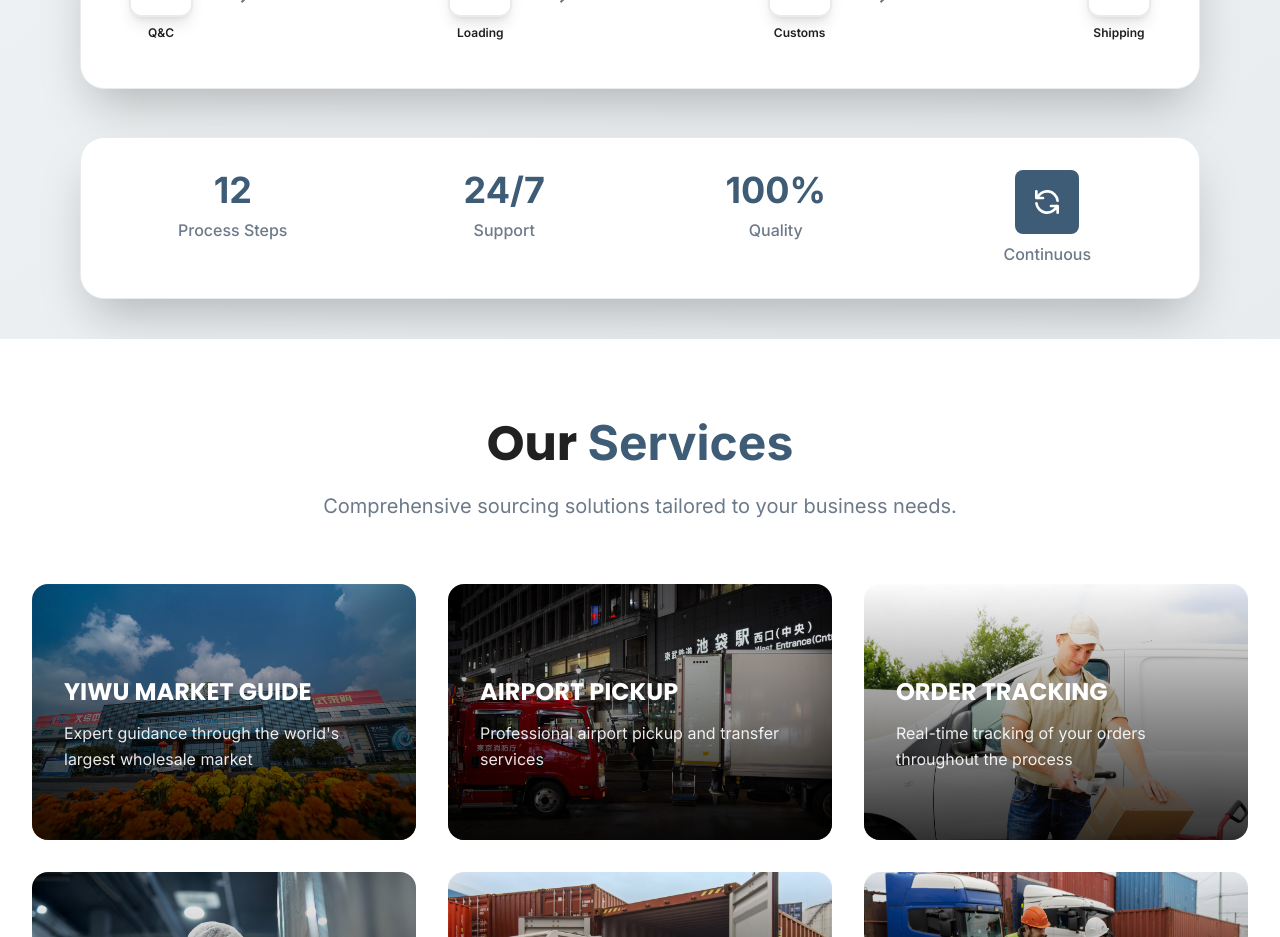
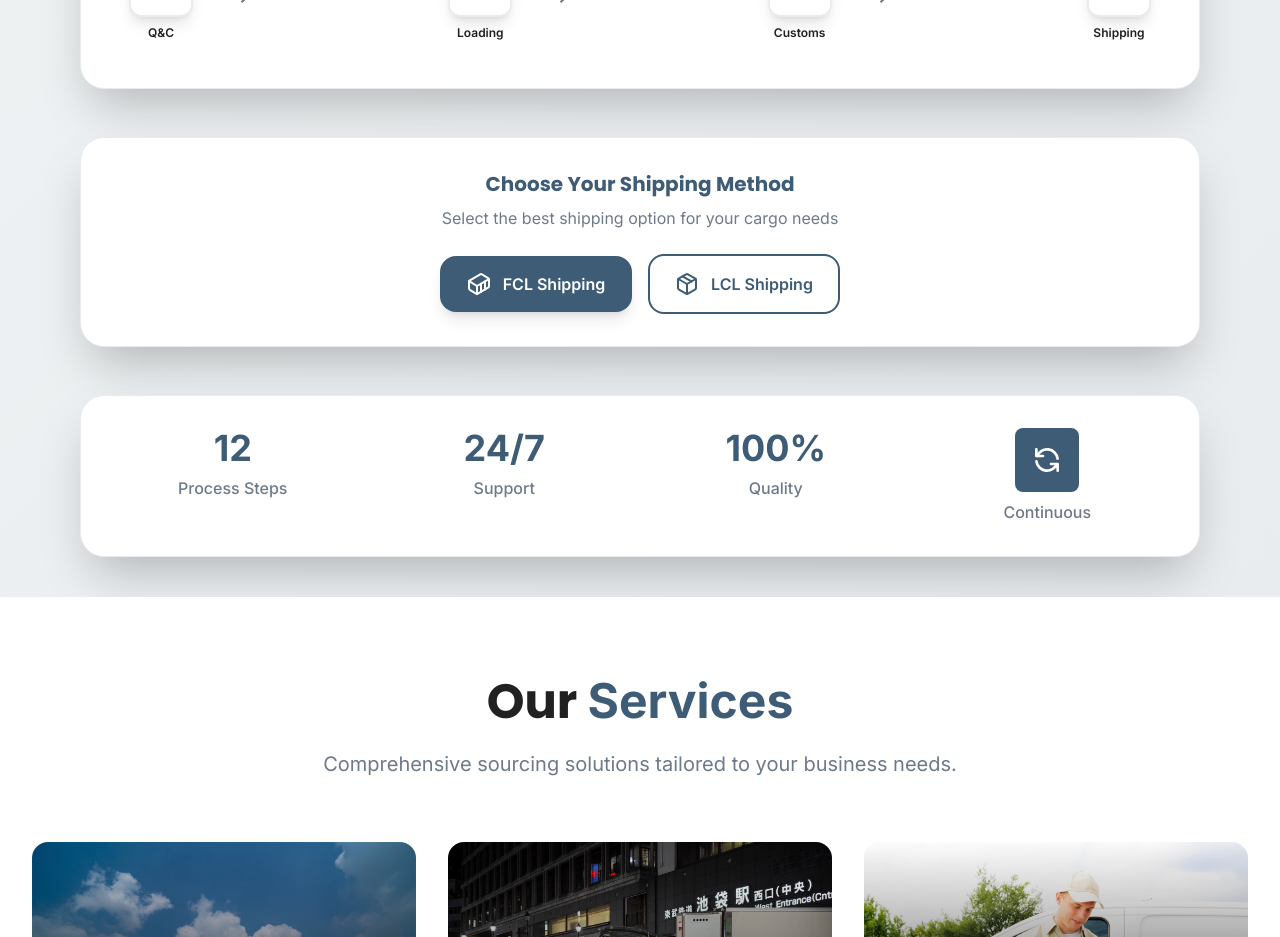
Before and after one commit to SufyanFarooq/ocen-site, a Next.js app: page / in a window 1280 px wide. Shown: the part 1480-2417 px from the top of the page. Built offline with nearby package versions, Linux system fonts and the light colour scheme.

Commit message:
changes updated

```diff
--- a/app/about/page.tsx
+++ b/app/about/page.tsx
@@ -27,8 +27,8 @@ export default function About() {
     },
     {
       name: 'Hamid Mehmood',
-      role: 'Manager OF YIWU SALAH TRADING',
-      description: 'Saad has been active in the supply chain industry for over 8 years. Starting out as a customs agent in Pakistan, he is currently on the ground in the Chinese market finding deals for our clients.',
+      role: 'Marketing Head OF YIWU SALAH TRADING',
+      description: 'Hamid brings extensive experience in digital marketing and business development to our team. He specializes in building strategic partnerships and expanding our market reach across international trade networks.',
       image: '/api/placeholder/300/300',
     }
   ]
--- a/components/Landing/Hero.tsx
+++ b/components/Landing/Hero.tsx
@@ -305,7 +305,7 @@ const Hero = () => {
               </motion.button>
             </Link>
 
-            <Link href="/services" className="w-full">
+            <Link href="/logistics" className="w-full">
               <motion.button
                 whileHover={{ scale: 1.05 }}
                 whileTap={{ scale: 0.95 }}
--- a/components/Landing/Process.tsx
+++ b/components/Landing/Process.tsx
@@ -1,4 +1,5 @@
 import { motion } from "framer-motion";
+import Link from "next/link";
 import {
   Users,
   ClipboardList,
@@ -11,6 +12,8 @@ import {
   ShieldCheck,
   BadgeCheck,
   Ship,
+  Container,
+  Package,
 } from "lucide-react";
 
 /* ---------------- helpers ---------------- */
@@ -266,6 +269,51 @@ export default function OrderProcessExact() {
           </div>
         </motion.div>
 
+         {/* FCL & LCL Buttons Section */}
+         <motion.div
+          initial={{ opacity: 0, y: 8 }}
+          whileInView={{ opacity: 1, y: 0 }}
+          transition={{ duration: 0.4, delay: 0.4 }}
+          className="mt-8 md:mt-12"
+        >
+          <div className="bg-white rounded-3xl shadow-2xl border border-[#E8ECEF] p-6 md:p-8">
+            <div className="text-center mb-6">
+              <h3 className="text-lg md:text-xl font-bold text-[#3E5C76] mb-2">
+                Choose Your Shipping Method
+              </h3>
+              <p className="text-sm md:text-base text-[#6C7A89]">
+                Select the best shipping option for your cargo needs
+              </p>
+            </div>
+
+            <div className="flex flex-col sm:flex-row gap-4 justify-center items-center">
+              {/* FCL Button */}
+              <Link href="/logistics" className="w-full sm:w-auto">
+                <motion.button
+                  whileHover={{ scale: 1.05 }}
+                  whileTap={{ scale: 0.95 }}
+                  className="w-full sm:w-48 bg-[#3E5C76] text-white px-6 py-4 rounded-2xl font-semibold text-base hover:bg-[#4A6B8A] transition-all duration-300 shadow-lg hover:shadow-xl flex items-center justify-center space-x-3 font-poppins"
+                >
+                  <Container className="w-6 h-6" />
+                  <span>FCL Shipping</span>
+                </motion.button>
+              </Link>
+
+              {/* LCL Button */}
+              <Link href="/logistics" className="w-full sm:w-auto">
+                <motion.button
+                  whileHover={{ scale: 1.05 }}
+                  whileTap={{ scale: 0.95 }}
+                  className="w-full sm:w-48 border-2 border-[#3E5C76] text-[#3E5C76] px-6 py-4 rounded-2xl font-semibold text-base hover:bg-[#3E5C76] hover:text-white transition-all duration-300 flex items-center justify-center space-x-3 font-poppins"
+                >
+                  <Package className="w-6 h-6" />
+                  <span>LCL Shipping</span>
+                </motion.button>
+              </Link>
+            </div>
+          </div>
+        </motion.div>
+
         {/* Stats Section */}
         <motion.div
           initial={{ opacity: 0, y: 8 }}
@@ -329,6 +377,8 @@ export default function OrderProcessExact() {
             </div>
           </div>
         </motion.div>
+
+
       </div>
     </section>
   );
```
